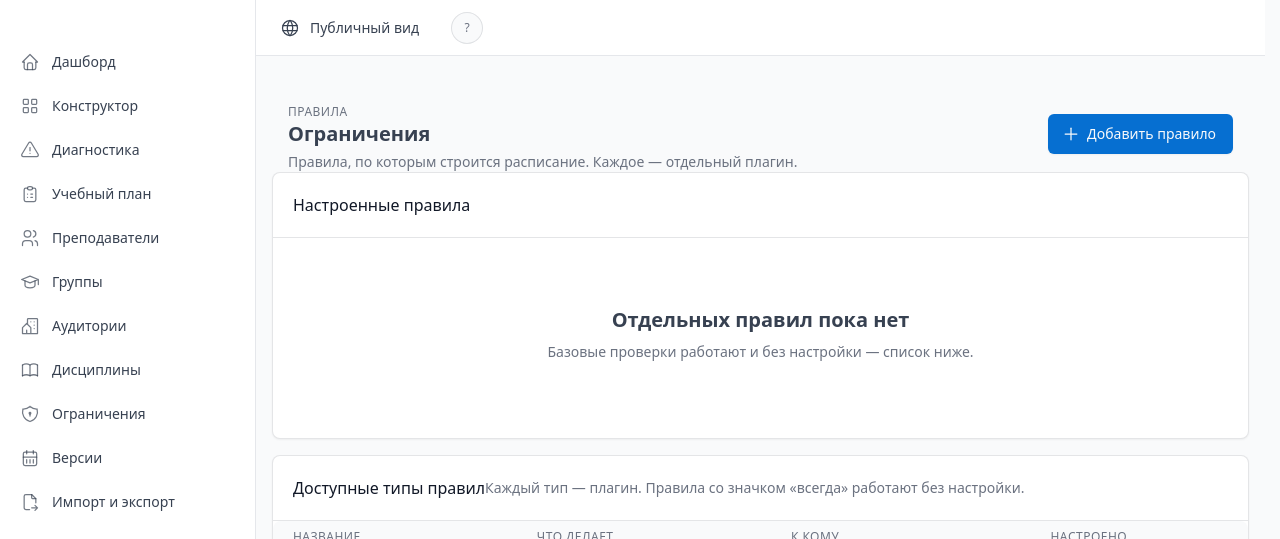
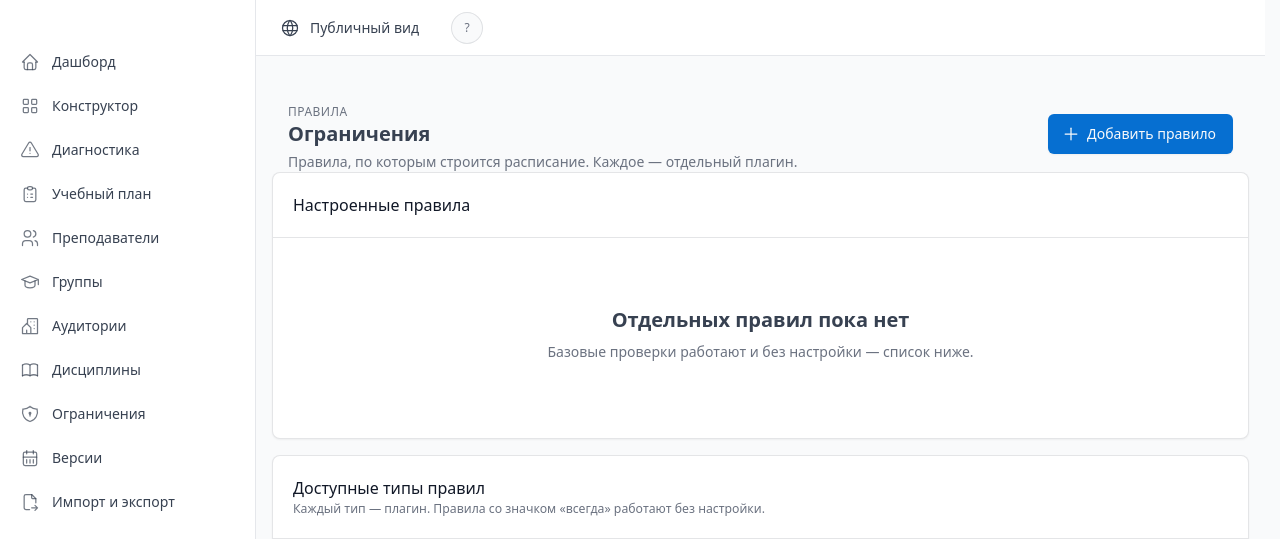
Before and after one commit to Aleck59/schedule_maker, a Python web app: template src/schedule_maker/web/templates/admin/constraints_list.html in a window 1280 px wide. Shown: the top 539 px of the page. Run offline with Jinja, Linux system fonts and the light colour scheme; the template is opened without the code that fills it, so the values that code supplies are empty.

Commit message:
Склонение числительных, вёрстка заголовков и путь импорта в тестах
- «1 блокирующих ошибок» превратилось в «1 блокирующая ошибка»:
  склонение вынесено в enums.plural и доступно шаблонам. Правила
  теперь берут его оттуда же, а не держат свою копию.
- В двух карточках заголовок слипался с подписью — поправлена вёрстка.
- Тесты не собирались командой «uv run pytest» — той самой, которой
  пользуется CI: консольная команда pytest, в отличие от «python -m
  pytest», не добавляет корень проекта в путь импорта, и помощники из
  tests.factories не находились. Добавлен pythonpath в настройки pytest.

Проверено ровно теми командами, что и в CI: ruff check, ruff format
--check, mypy, uv run pytest — 142 теста проходят.

Co-Authored-By: Claude Opus 5 <noreply@anthropic.com>
Claude-Session: https://claude.ai/code/session_016FriMXFu7FfsxcmwBmBer1

```diff
--- a/pyproject.toml
+++ b/pyproject.toml
@@ -85,5 +85,9 @@ disallow_untyped_defs = false
 
 [tool.pytest.ini_options]
 testpaths = ["tests"]
+# Корень проекта в пути импорта: тесты берут помощников из tests.factories,
+# а консольная команда pytest, в отличие от «python -m pytest», сама его
+# туда не добавляет.
+pythonpath = ["."]
 addopts = "-q"
 filterwarnings = ["ignore::DeprecationWarning"]
--- a/src/schedule_maker/web/templates/admin/constraints_list.html
+++ b/src/schedule_maker/web/templates/admin/constraints_list.html
@@ -53,9 +53,9 @@
 </div>
 
 <div class="card">
-  <div class="card-header">
-    <h3 class="card-title">Доступные типы правил</h3>
-    <div class="card-subtitle text-secondary">
+  <div class="card-header d-block">
+    <h3 class="card-title mb-0">Доступные типы правил</h3>
+    <div class="text-secondary small">
       Каждый тип — плагин. Правила со значком «всегда» работают без настройки.
     </div>
   </div>
--- a/src/schedule_maker/web/templates/admin/dashboard.html
+++ b/src/schedule_maker/web/templates/admin/dashboard.html
@@ -11,7 +11,9 @@
   <div class="d-flex">
     <div>{{ ui.icon('alert-triangle') }}</div>
     <div class="ms-2">
-      <h4 class="alert-title">Расписание не сойдётся: {{ report.errors|length }} блокирующих ошибок</h4>
+      <h4 class="alert-title">
+        Расписание не сойдётся: {{ plural(report.errors|length, "блокирующая ошибка", "блокирующие ошибки", "блокирующих ошибок") }}
+      </h4>
       <div class="text-secondary">
         Генератор запустится, но часть пар останется нерасставленной.
         <a href="/admin/diagnostics">Посмотреть, что именно мешает</a>.
@@ -21,7 +23,7 @@
 </div>
 {% elif report.warnings %}
 <div class="alert alert-warning">
-  {{ ui.icon('info-circle') }} Предупреждений: {{ report.warnings|length }}.
+  {{ ui.icon('info-circle') }} {{ plural(report.warnings|length, "предупреждение", "предупреждения", "предупреждений") }}.
   <a href="/admin/diagnostics">Подробности</a>.
 </div>
 {% endif %}
--- a/src/schedule_maker/web/templates/admin/io.html
+++ b/src/schedule_maker/web/templates/admin/io.html
@@ -62,9 +62,9 @@
 
   <div class="col-lg-6">
     <div class="card mb-3">
-      <div class="card-header">
-        <h3 class="card-title">Внешние расписания</h3>
-        <div class="card-subtitle text-secondary">
+      <div class="card-header d-block">
+        <h3 class="card-title mb-0">Внешние расписания</h3>
+        <div class="text-secondary small">
           Занятость преподавателя в другом учреждении — например, в Колледже.
         </div>
       </div>
--- a/src/schedule_maker/web/templating.py
+++ b/src/schedule_maker/web/templating.py
@@ -23,6 +23,7 @@ from schedule_maker.enums import (
     ROLE_LABELS,
     ROOM_KIND_LABELS,
     STUDY_FORM_LABELS,
+    plural,
 )
 from schedule_maker.plugins.registry import get_registry
 
@@ -51,6 +52,7 @@ def get_templates() -> Jinja2Templates:
             parity_labels=PARITY_LABELS,
             delivery_labels=DELIVERY_LABELS,
             role_labels=ROLE_LABELS,
+            plural=plural,
         )
         _templates = templates
     return _templates
```
Also changed, not shown: src/schedule_maker/enums.py (+12 -0 lines), src/schedule_maker/plugins/builtin/constraints_core/_helpers.py (+1 -13 lines), src/schedule_maker/services/feasibility.py (+12 -2 lines).
